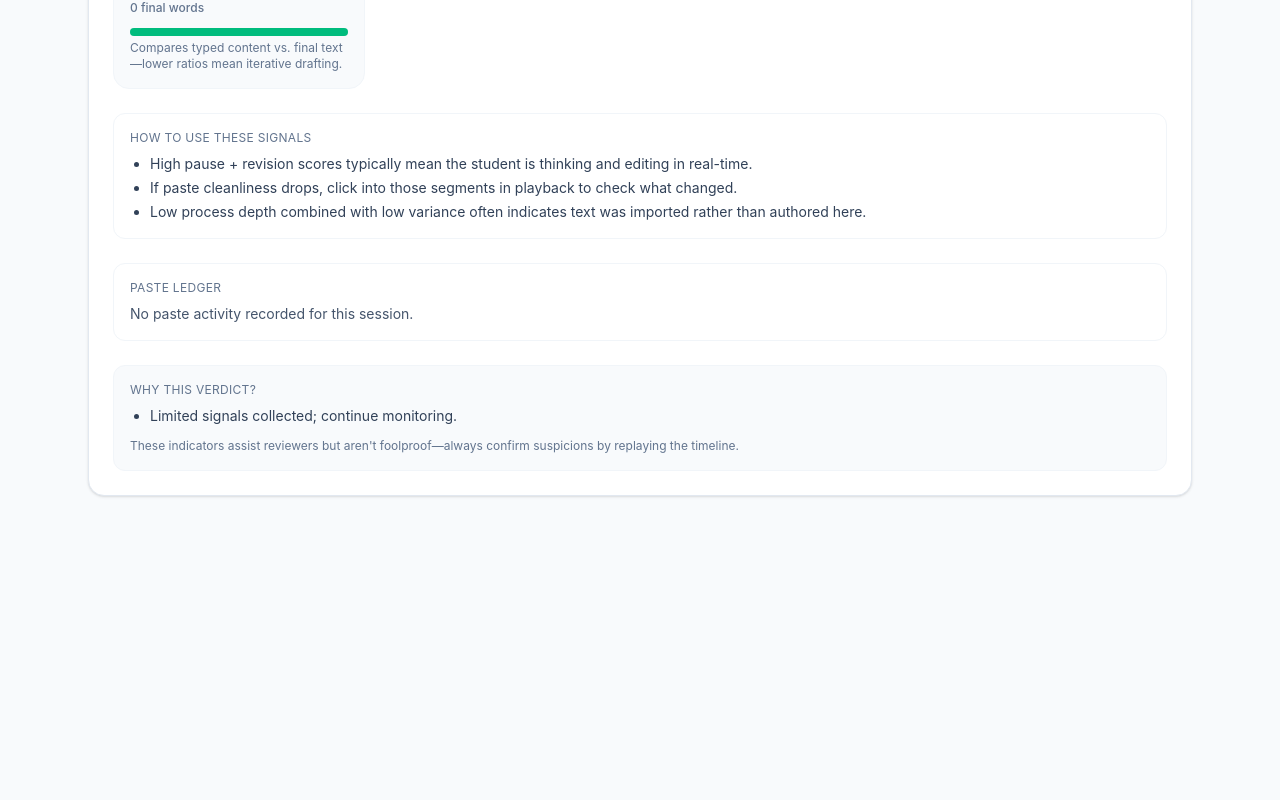
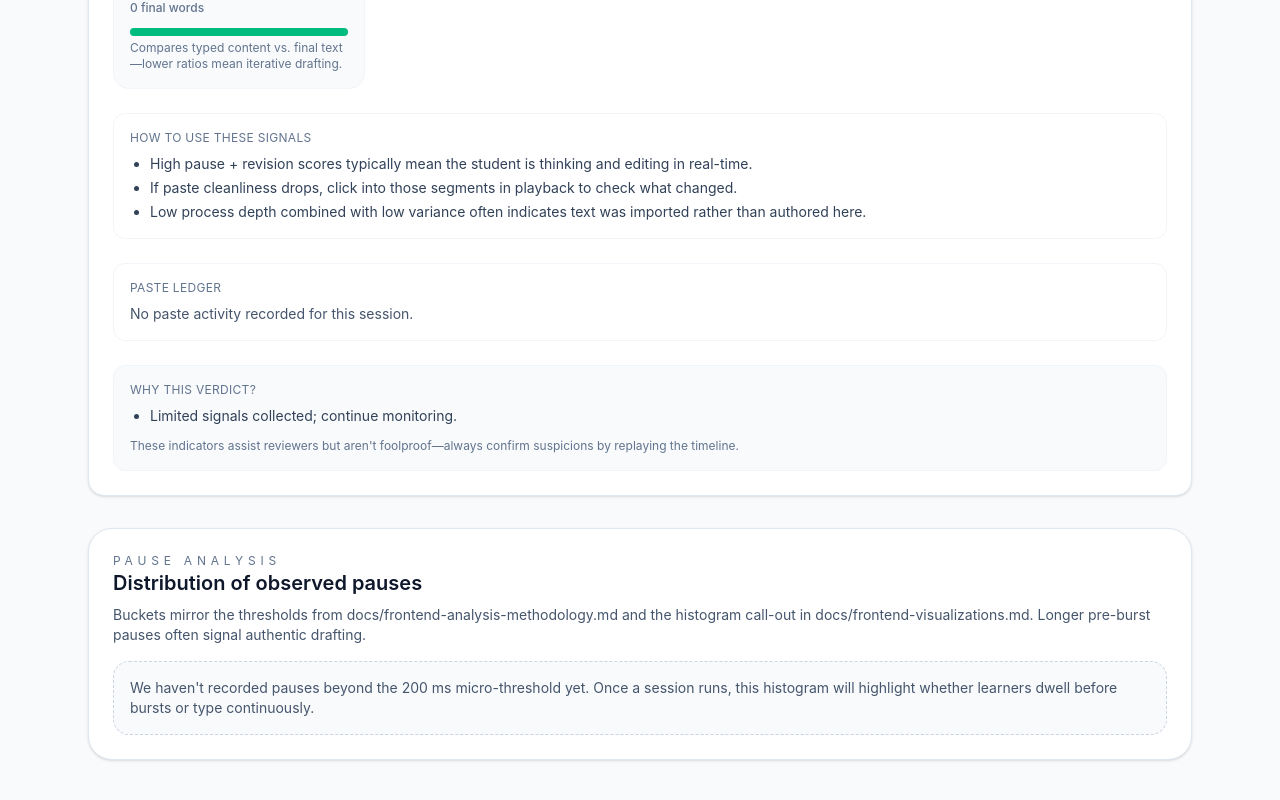
Before and after one commit to ajhonn/i-typed-this-public, a React (Vite) app in the folder frontend/: page /analysis in a window 1280 px wide. Shown: the part 1012-1812 px from the top of the page. Before the commit the page ends 1556 px from the top, so only its background shows below. Built offline with nearby package versions, Linux system fonts and the light colour scheme.

Commit message:
feat: render pause histogram with recharts

```diff
--- a/frontend/package.json
+++ b/frontend/package.json
@@ -27,10 +27,12 @@
     "@tiptap/react": "^3.10.4",
     "@tiptap/starter-kit": "^3.10.4",
     "lodash.throttle": "^4.1.1",
+    "lucide-react": "^0.553.0",
     "react": "^18.3.1",
     "react-dom": "^18.3.1",
     "react-hotkeys-hook": "^5.2.1",
-    "react-router": "^7.9.5"
+    "react-router": "^7.9.5",
+    "recharts": "^3.3.0"
   },
   "devDependencies": {
     "@eslint/js": "^9.39.1",
--- a/frontend/src/features/analysis/AnalysisRoute.tsx
+++ b/frontend/src/features/analysis/AnalysisRoute.tsx
@@ -1,5 +1,6 @@
 import ShellLayout from '@features/shell/ShellLayout';
 import SessionAnalysisPanel from './SessionAnalysisPanel';
+import PauseHistogram from './PauseHistogram';
 
 const AnalysisRoute = () => {
   return (
@@ -24,6 +25,7 @@ const AnalysisRoute = () => {
           </ul>
         </div>
         <SessionAnalysisPanel />
+        <PauseHistogram />
       </div>
     </ShellLayout>
   );
--- /dev/null
+++ b/frontend/src/features/analysis/PauseHistogram.tsx
@@ -0,0 +1,123 @@
+import { useMemo } from 'react';
+import { Bar, BarChart, CartesianGrid, ResponsiveContainer, Tooltip, XAxis, YAxis, Cell } from 'recharts';
+import type { TooltipProps } from 'recharts';
+import { useSessionAnalysis } from './useSessionAnalysis';
+
+const formatRange = (min: number, max?: number) => {
+  const format = (value: number) => (value < 1000 ? `${value} ms` : `${(value / 1000).toFixed(value % 1000 === 0 ? 0 : 1)} s`);
+  if (max == null || !Number.isFinite(max)) {
+    return `> ${format(min)}`;
+  }
+  return `${format(min)} - ${format(max)}`;
+};
+
+type ChartDatum = {
+  bucket: string;
+  count: number;
+  key: string;
+  range: string;
+};
+
+const PauseTooltip = ({ active, payload }: TooltipProps<number, string>) => {
+  if (!active || !payload?.length) return null;
+  const datum = payload[0];
+  return (
+    <div className="rounded-xl border border-slate-200 bg-white px-3 py-2 text-xs text-slate-700 shadow-md">
+      <p className="font-semibold">{datum.payload.bucket}</p>
+      <p className="text-slate-500">{datum.payload.range}</p>
+      <p className="mt-1 text-slate-600">{datum.value?.toLocaleString()} pauses</p>
+    </div>
+  );
+};
+
+const PauseHistogram = () => {
+  const analysis = useSessionAnalysis();
+  const histogram = analysis.pauseHistogram;
+
+  const { totalPauses, maxCount, chartData } = useMemo(() => {
+    const data: ChartDatum[] = histogram.map((bin) => ({
+      key: bin.key,
+      bucket: bin.label,
+      count: bin.count,
+      range: formatRange(bin.rangeMs.min, bin.rangeMs.max),
+    }));
+    return histogram.reduce(
+      (acc, bin) => {
+        acc.totalPauses += bin.count;
+        if (bin.count > acc.maxCount) {
+          acc.maxCount = bin.count;
+        }
+        acc.chartData = data;
+        return acc;
+      },
+      {
+        totalPauses: 0,
+        maxCount: 0,
+        chartData: data,
+      }
+    );
+  }, [histogram]);
+
+  return (
+    <section className="rounded-3xl border border-slate-200 bg-white p-6 shadow-sm" data-testid="pause-histogram">
+      <div className="flex flex-col gap-2 md:flex-row md:items-end md:justify-between">
+        <div>
+          <p className="text-xs uppercase tracking-[0.4em] text-slate-500">Pause analysis</p>
+          <h3 className="text-xl font-semibold text-slate-900">Distribution of observed pauses</h3>
+          <p className="mt-2 text-sm text-slate-600">
+            Buckets mirror the thresholds from docs/frontend-analysis-methodology.md and the histogram call-out in docs/frontend-visualizations.md.
+            Longer pre-burst pauses often signal authentic drafting.
+          </p>
+        </div>
+        {totalPauses ? (
+          <div className="text-right text-sm text-slate-600">
+            <p className="text-2xl font-semibold text-slate-900">{totalPauses}</p>
+            <p className="text-xs uppercase tracking-wide">pauses &gt;= 200 ms</p>
+          </div>
+        ) : null}
+      </div>
+      {totalPauses ? (
+        <>
+          <div className="mt-6 h-72 w-full" role="img" aria-label="Histogram of pause durations">
+            <ResponsiveContainer width="100%" height="100%" minWidth={280} minHeight={240}>
+              <BarChart data={chartData}>
+                <CartesianGrid stroke="#e2e8f0" vertical={false} />
+                <XAxis dataKey="bucket" tickLine={false} axisLine={false} tick={{ fontSize: 12, fill: '#475569' }} />
+                <YAxis
+                  allowDecimals={false}
+                  tickLine={false}
+                  axisLine={false}
+                  tick={{ fontSize: 12, fill: '#94a3b8' }}
+                  domain={[0, Math.max(maxCount || 1, 1)]}
+                />
+                <Tooltip cursor={{ fill: 'rgba(148,163,184,0.15)' }} content={<PauseTooltip />} />
+                <Bar dataKey="count" radius={[6, 6, 0, 0]} barSize={24}>
+                  {chartData.map((entry) => (
+                    <Cell
+                      key={entry.key}
+                      fill="#10b981"
+                      aria-label={`${entry.bucket} bucket with ${entry.count} pauses`}
+                    />
+                  ))}
+                </Bar>
+              </BarChart>
+            </ResponsiveContainer>
+          </div>
+        </>
+      ) : (
+        <p className="mt-4 rounded-2xl border border-dashed border-slate-300 bg-slate-50 p-4 text-sm text-slate-600">
+          We haven&apos;t recorded pauses beyond the 200 ms micro-threshold yet. Once a session runs, this histogram will highlight whether learners dwell
+          before bursts or type continuously.
+        </p>
+      )}
+      {totalPauses ? (
+        <p className="mt-4 text-xs text-slate-500">
+          Macro pauses (&gt;= 2 s) indicate planning time, while sustained sub-second pauses point to transcription-like flow. Hover the bars to compare exact
+          counts.
+        </p>
+      ) : null}
+    </section>
+  );
+};
+
+export default PauseHistogram;
--- a/frontend/src/test/setup.ts
+++ b/frontend/src/test/setup.ts
@@ -11,3 +11,11 @@ if (typeof window !== 'undefined' && !window.matchMedia) {
       dispatchEvent: () => false,
     } as MediaQueryList);
 }
+
+if (typeof window !== 'undefined' && !window.ResizeObserver) {
+  window.ResizeObserver = class ResizeObserver {
+    observe() {}
+    unobserve() {}
+    disconnect() {}
+  };
+}
```
Also changed, not shown: 2 other files (tests, documents, lock files or other folders).
